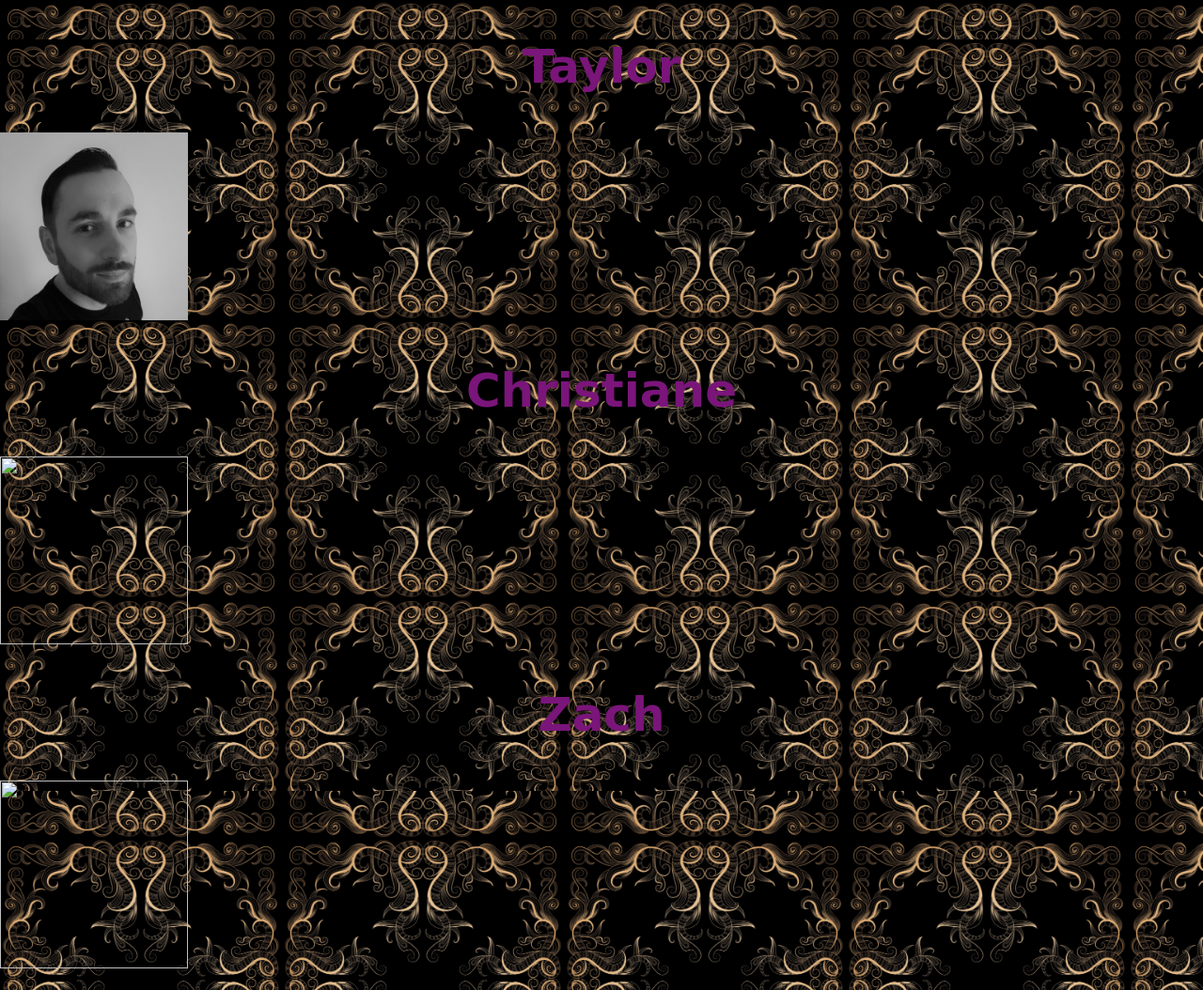
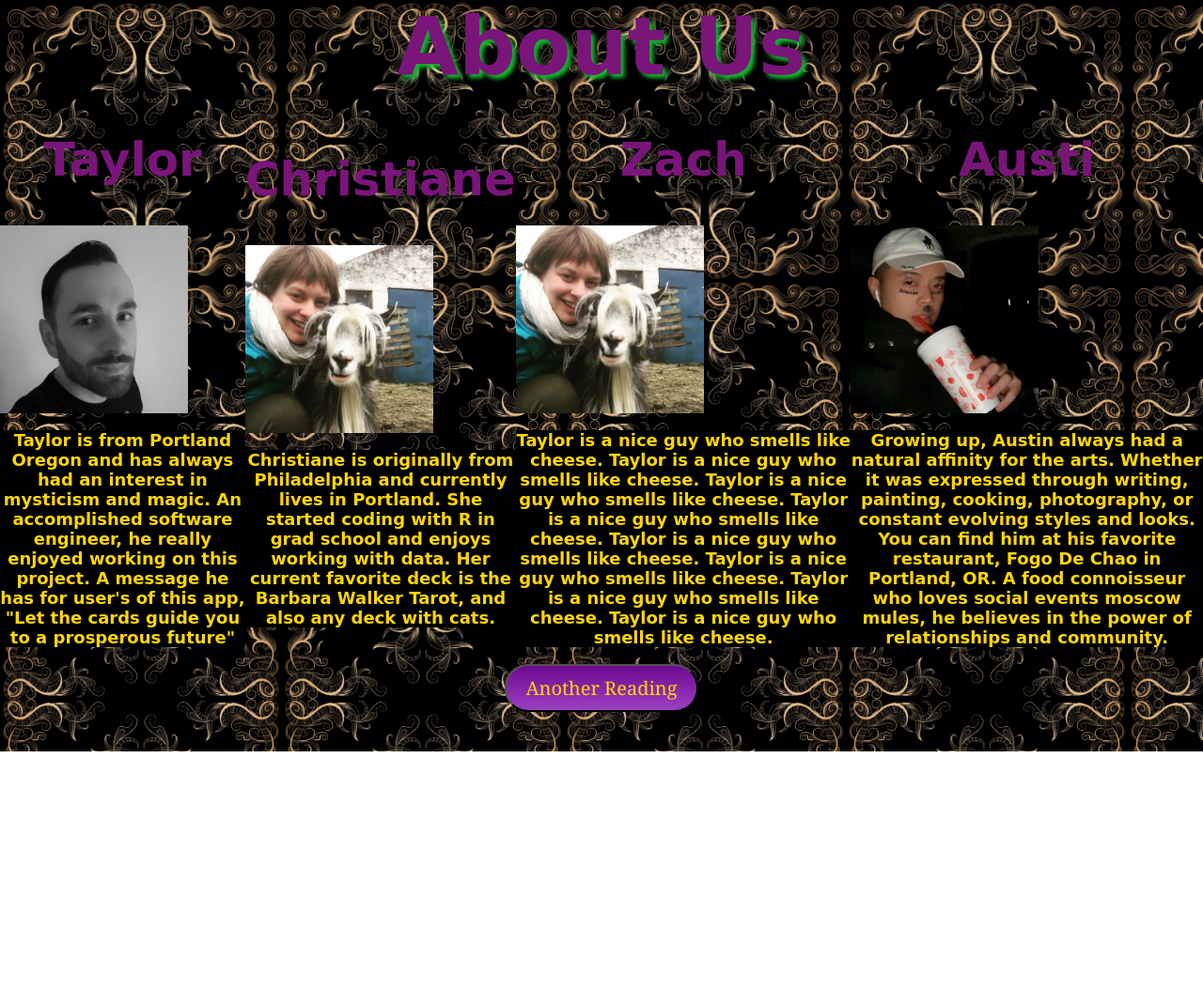
Before and after one commit to taylor-tokareff/tarot-fortune-teller, a plain HTML site: page about-page/index.html in a window 1280 px wide. Shown: the top 1054 px of the page at 94% size. After the commit the page ends 800 px from the top, so only its background shows below. Drawn offline with Linux system fonts and the light colour scheme; a web font is replaced by a local one.

Commit message:
worked on about us page

```diff
--- a/about-page/about.js
+++ b/about-page/about.js
@@ -0,0 +1,5 @@
+const anotherReading = document.querySelector('#another-reading')
+
+anotherReading.addEventListener('click', () => {
+    window.location = '../fortune-page/index.html';
+});
--- a/about-page/index.html
+++ b/about-page/index.html
@@ -6,33 +6,60 @@
     <meta http-equiv="X-UA-Compatible" content="IE=edge">
     <meta name="viewport" content="width=device-width, initial-scale=1.0">
     <link rel="stylesheet" href="../css/about.css">
+    <link rel="preconnect" href="https://fonts.gstatic.com">
+    <link href="https://fonts.googleapis.com/css2?family=Mystery+Quest&display=swap" rel="stylesheet">
     <title>Document</title>
 </head>
 
 <body>
+
+    <header>
+        <h1>About Us</h1>
+    </header>
+
     <main>
-        <div>
+        <div class="us">
             <h2>Taylor</h2>
             <img src="../images/about-us-pics/Taylor.jpg" alt="" class="portraits">
-
+            <p>Taylor is from Portland Oregon and has always had an interest in mysticism and magic. An accomplished
+                software engineer, he really enjoyed working on this project. A message he has for user's of this app,
+                "Let the cards guide you to a prosperous future"</p>
         </div>
 
-        <div>
+        <div class="us">
             <h2>Christiane</h2>
-            <img src="" alt="" class="portraits">
-            <p></p>
+            <img src="../images/about-us-pics/christiane.jpg" alt="" class="portraits">
+            <p>Christiane is originally from Philadelphia and currently lives in Portland. She started coding with R in
+                grad school and enjoys working with data. Her current favorite deck is the Barbara Walker Tarot, and
+                also any deck with cats.
+            </p>
         </div>
-        <div>
+
+        <div class="us">
             <h2>Zach</h2>
-            <img src="" alt="" class="portraits">
-            <p></p>
+            <img src="../images/about-us-pics/christiane.jpg" alt="" class="portraits">
+            <p>Taylor is a nice guy who smells like cheese. Taylor is a nice guy who smells like cheese. Taylor is a
+                nice guy who smells like cheese. Taylor is a nice guy who smells like cheese. Taylor is a nice guy who
+                smells like cheese. Taylor is a nice guy who smells like cheese. Taylor is a nice guy who smells like
+                cheese. Taylor is a nice guy who smells like cheese.</p>
         </div>
-        <div>
+
+        <div class="us">
             <h2>Austi</h2>
-            <img src="" alt="" class="portraits">
-            <p></p>
+            <img src="../images/about-us-pics/austi.jpg" alt="" class="portraits">
+            <p>Growing up, Austin always had a natural affinity for the arts. Whether it was expressed through writing,
+                painting, cooking, photography, or constant evolving styles and looks. You can find him at his favorite
+                restaurant, Fogo De Chao in Portland, OR. A food connoisseur who loves social events moscow mules, he
+                believes in the power of relationships and community.</p>
         </div>
+
     </main>
+
+    <footer>
+        <button id="another-reading" class="btn">Another Reading</button>
+    </footer>
+
+    <script type="module" src="./about.js"></script>
 </body>
 
 </html>
--- a/css/about.css
+++ b/css/about.css
@@ -16,8 +16,12 @@ html, body {
 }
 
 .portraits {
+    display: flex;
+    justify-content: center;
+    align-items: center;
     width: 200px;
     height: 200px;
+
 }
 
 h1 {
@@ -35,40 +39,10 @@ h2 {
     font-size: 50px;
 }
 
-#user-info-form {
-    display: flex;
-    flex-direction: column;
-    justify-content: center;
-    align-items: center;
-    font-size: 25px;
-    font-weight: bolder;
-}
-
-#form-container {
-    background-color: black;
-    border-radius: 25px;
-}
-
-input {
-    background-color: blueviolet;
-    font-family: 'Mystery Quest', cursive;
-}
 
 footer {
     display: flex;
     justify-content: center;
-}
-#meta {
-    display: flex;
-    flex-direction: row;
-    flex-wrap: wrap;
-    justify-content: center;
-    justify-items: center;
-    margin: 10px;
-}
-
-label {
-    margin: 20px;
 }
 
 #button-container {
@@ -106,13 +80,6 @@ label {
     text-decoration: none;
   }
 
-  #display-background {
-    display: flex;
-    background-color: black;
-    border-radius: 25px;
-    color: gold;
-}
-
 header {
     display: flex;
     flex-direction: column;
@@ -120,10 +87,17 @@ header {
     align-items: center;
 }
 
-#name-display {
-    margin: 10px;
+main {
+    display: flex;
+    justify-content: center;
+    align-items: center;
 }
 
-#birthday-display {
-    margin: 10px;
+p {
+    background-color: black;
+    text-align: center;
+    font-size: 18px;
+    font-weight: bolder;
+    color: gold;
+
 }
```
Also changed, not shown: index.html (+1 -5 lines), images/about-us-pics/austi.jpg (added), images/about-us-pics/christiane.JPG (added).
